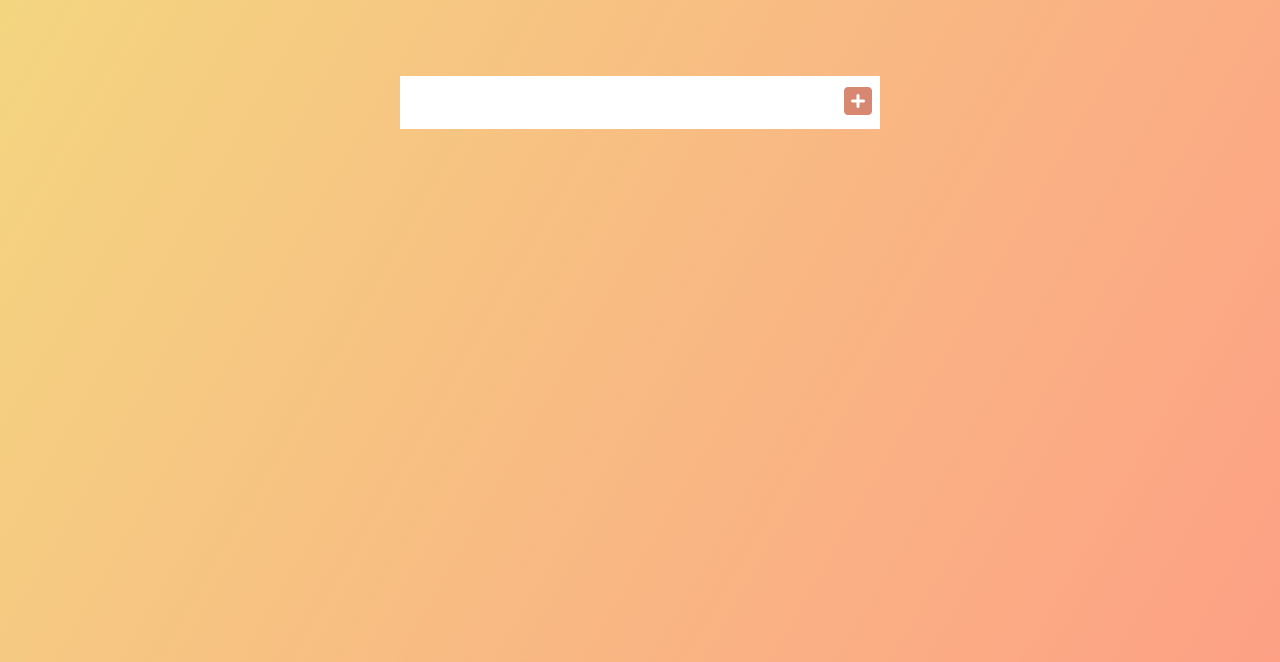
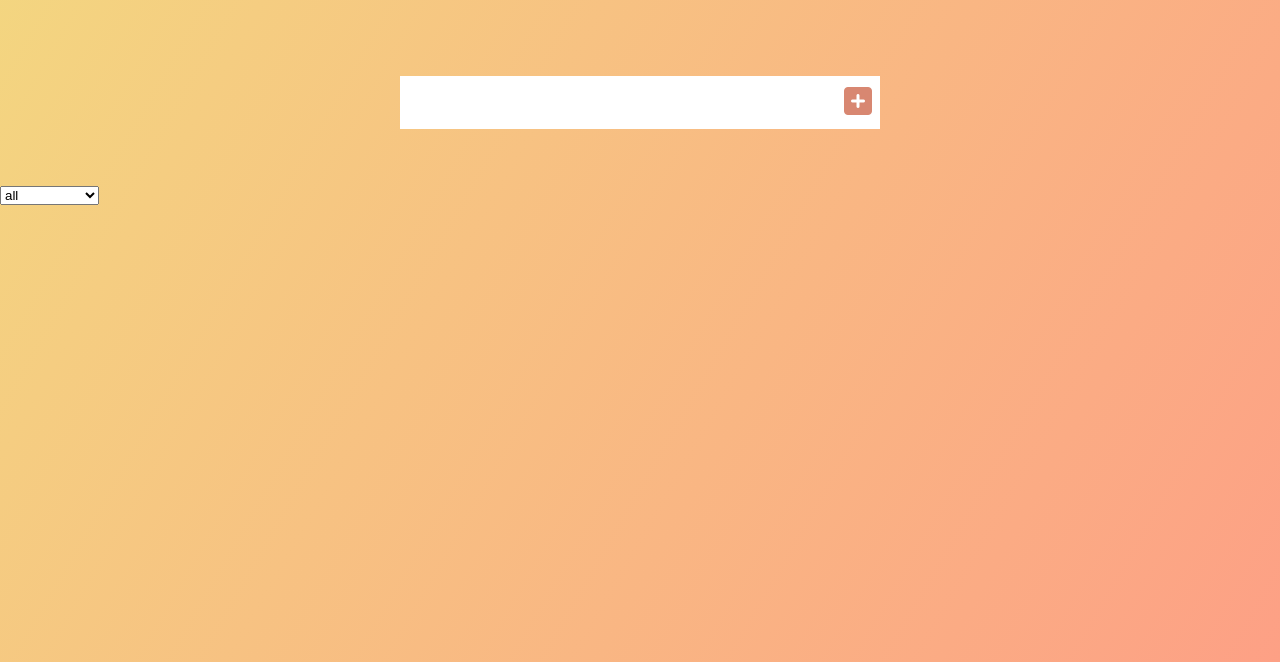
Before and after one commit to Anahidhemmat/Javascript-projects, a plain HTML site: page TODO-COURSE/index.html in a window 1280 px wide. Shown: the part 138-800 px from the top of the page. Drawn offline with Linux system fonts and the light colour scheme.

Commit message:
filter section

```diff
--- a/TODO-COURSE/index.html
+++ b/TODO-COURSE/index.html
@@ -36,7 +36,16 @@
       </button>
     </form>
 
-    <!-- To do lidt -->
+    <!-- Filter -->
+
+    <div class="select">
+      <select name="todos" class="filter-todo">
+        <option value="all">all</option>
+        <option value="completed">completed</option>
+        <option value="uncompleted">uncompleted</option>
+      </select>
+    </div>
+    <!-- To do list -->
 
     <section class="todo-container">
       <ul class="todo-list"></ul>
```
